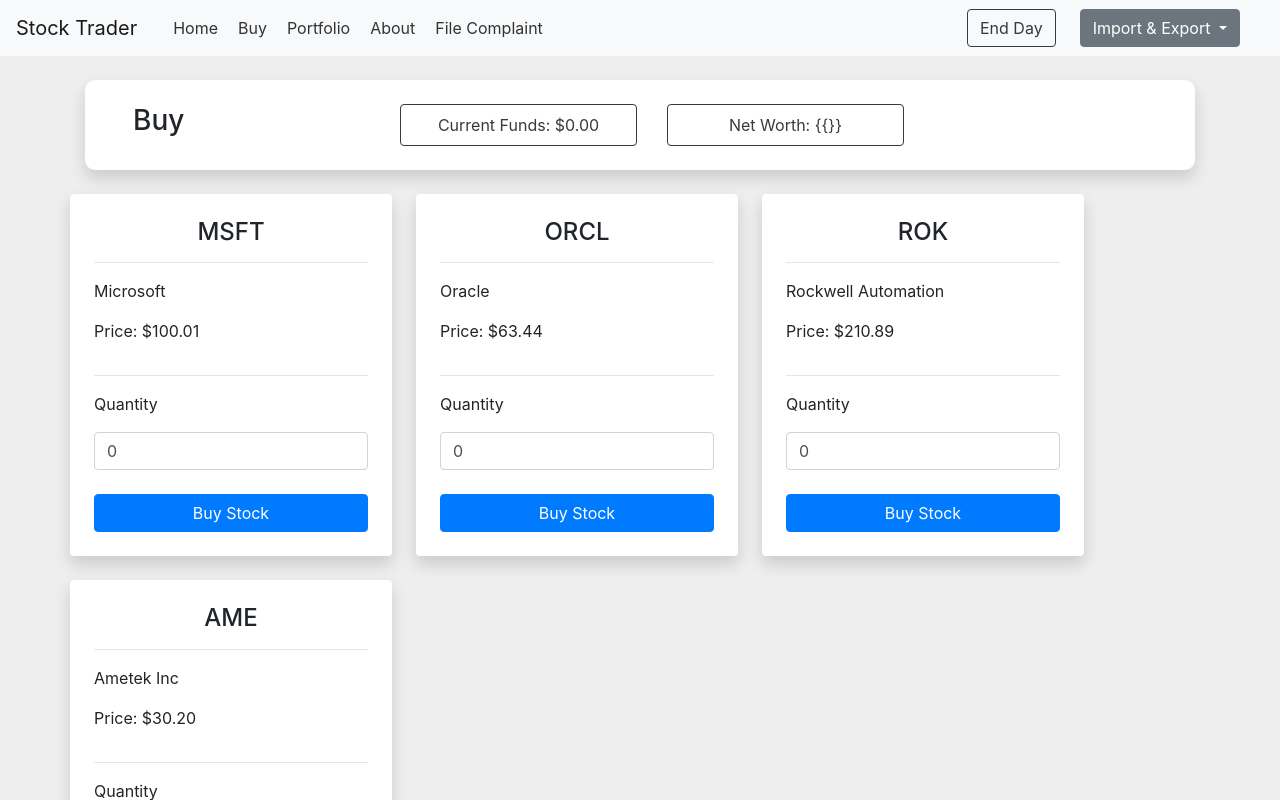
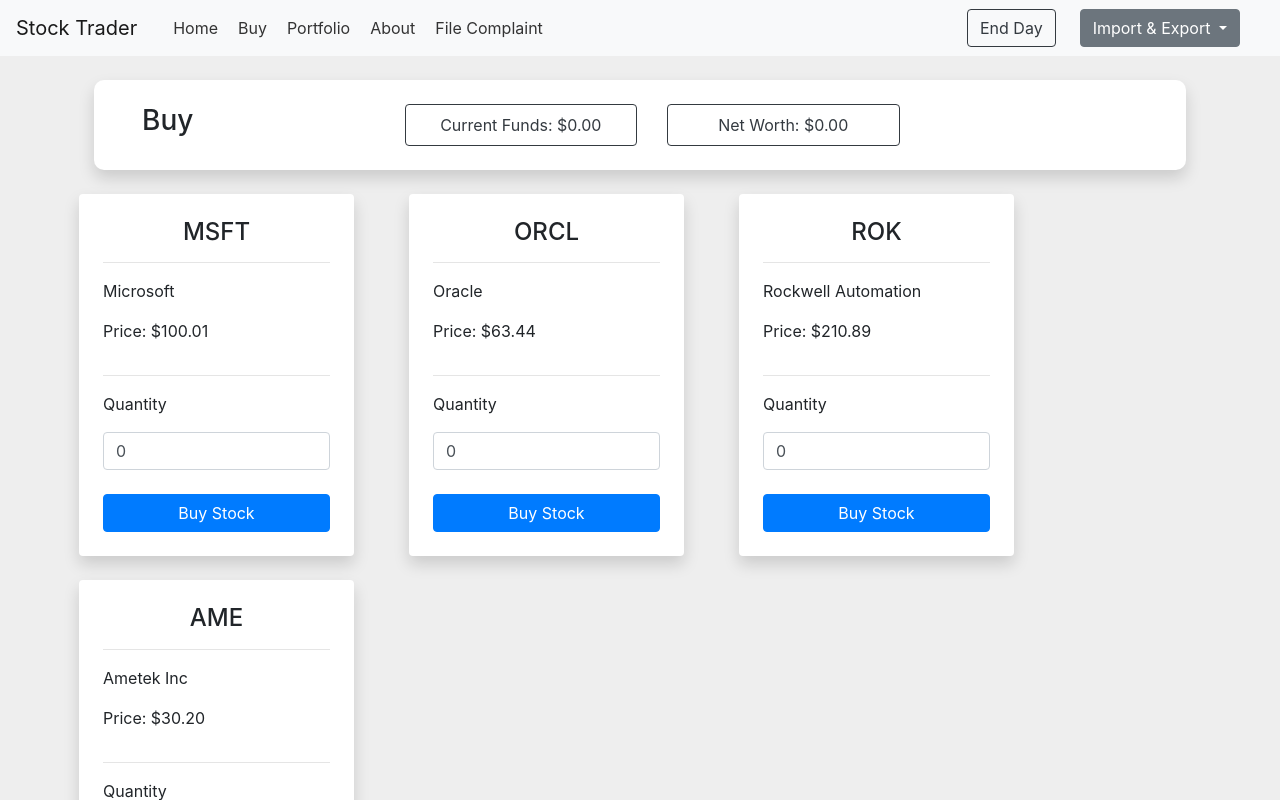
Before and after one commit to jingle1000/vue-stock-trader, a Vue app: page /buy in a window 1280 px wide. Shown: the top 800 px of the page. Built offline with nearby package versions, Linux system fonts and the light colour scheme.

Commit message:
Modify UI Styling

```diff
--- a/src/App.vue
+++ b/src/App.vue
@@ -21,4 +21,5 @@ body {
     border: none;
     border-radius: 15px;
 }
+
 </style>
--- a/src/components/AccountDetails.vue
+++ b/src/components/AccountDetails.vue
@@ -42,5 +42,7 @@ p {
     width: auto !important;
     border: none;
     border-radius: 10px;
+    margin-left: 0 !important;
+    margin-right: 0 !important;
 }
 </style>
--- a/src/components/AccountFunds.vue
+++ b/src/components/AccountFunds.vue
@@ -6,10 +6,10 @@
                     <h3>{{ title }}</h3>
                 </div>
                 <div class="col-3">
-                    <button class="btn btn-outline-dark btn-block">Current Funds: ${{ userFunds }}</button>
+                    <button class="btn btn-outline-dark btn-block">Current Funds: {{ userFunds | currency }}</button>
                 </div>
                 <div class="col-3">
-                    <button class="btn btn-outline-dark btn-block">Net Worth: {{}}</button>
+                    <button class="btn btn-outline-dark btn-block">Net Worth: {{ netWorth | currency }}</button>
                 </div>
             </div>
         </div>
@@ -27,6 +27,14 @@ export default {
     computed: {
         userFunds() {
             return parseFloat(Math.round((this.$store.state.userFunds) * 100) / 100).toFixed(2);;
+        },
+        netWorth() {
+            let total = 0;
+            this.$store.state.userPurchases.forEach(stockObj => {
+                total += parseFloat(stockObj.stock.price * stockObj.quantity);
+            });
+
+            return total + parseFloat(this.userFunds);
         }
     },
     methods: {
@@ -45,6 +53,8 @@ p {
 .account-funds {
     background: white;
     border-radius: 10px;
+    margin-left: 0 !important;
+    margin-right: 0 !important;
 }
 .col-3 {
     display: flex;
--- a/src/components/PortfolioStock.vue
+++ b/src/components/PortfolioStock.vue
@@ -1,5 +1,5 @@
 <template>
-    <div class="stock card shadow mt-4 mr-4 p-4">
+    <div class="stock card shadow m-4 p-4">
        <h4 class="m-0 p-0 text-center">{{ symbol }}</h4>
        <hr>
        <p>{{ name }}</p>
--- a/src/components/Stock.vue
+++ b/src/components/Stock.vue
@@ -1,5 +1,5 @@
 <template>
-    <div class="stock card shadow mt-4 mr-4 p-4">
+    <div class="col-10 card shadow mr-2 mt-4 p-4">
        <h4 class="m-0 p-0 text-center">{{ symbol }}</h4>
        <hr>
        <p>{{ name }}</p>
--- a/src/components/Stocks.vue
+++ b/src/components/Stocks.vue
@@ -25,7 +25,4 @@
 </script>
 
 <style>
-.stock {
-    min-width: 200px;
-}
 </style>
--- a/src/views/Buy.vue
+++ b/src/views/Buy.vue
@@ -1,5 +1,5 @@
 <template>
-    <div class="container pt-4">
+    <div class="container p-4">
         <account-funds :title="title"></account-funds>
 
         <stock-container></stock-container>
@@ -24,7 +24,6 @@ export default {
 
 <style>
 .card {
-    max-width: 400px;
     border: none;
 }
 </style>
--- a/src/views/Portfolio.vue
+++ b/src/views/Portfolio.vue
@@ -1,7 +1,7 @@
 <template>
     <div class="container mt-4">
        <account-funds :title="title"></account-funds>
-       <div class="row">
+       <div class="row p-2">
            <div v-for="(key, index) in purchases" :key="index">
            <portfolio-stock :stockArray="key"></portfolio-stock>
        </div>
```
